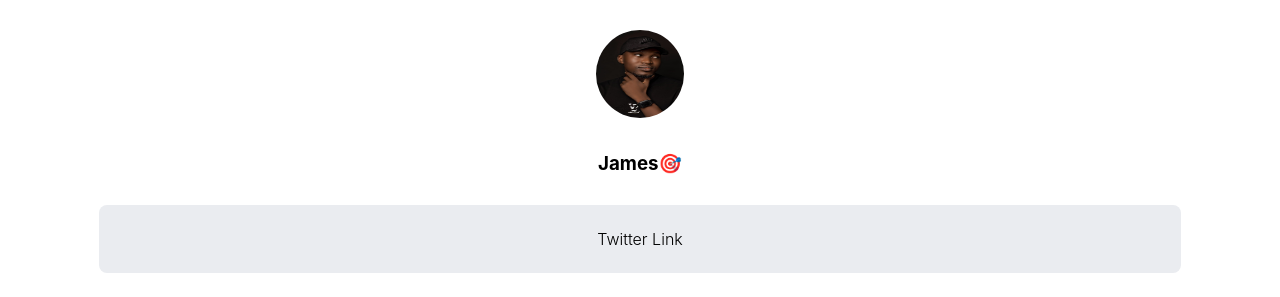
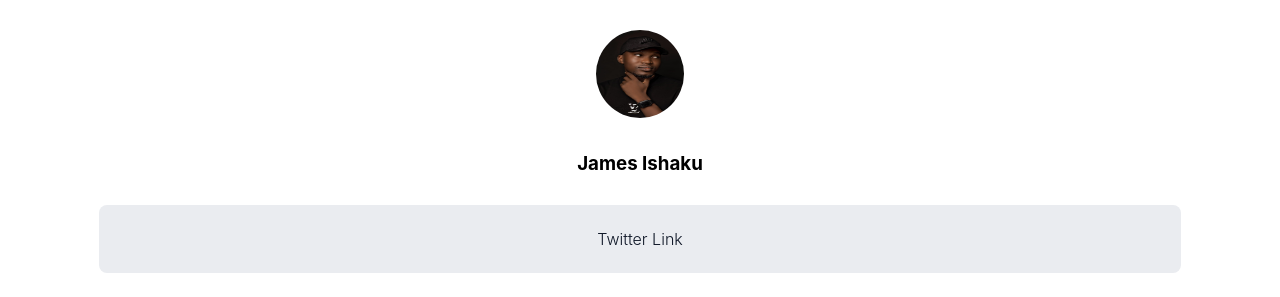
Before and after one commit to Jamesishaku/HNGi-stage1, a React (Create React App) app: page / in a window 1280 px wide. Shown: the top 297 px of the page. Built offline with nearby package versions, Linux system fonts and the light colour scheme.

Commit message:
added full name and twitter link

```diff
--- a/src/App.js
+++ b/src/App.js
@@ -6,11 +6,11 @@ function App() {
     <div className="App">
       <header className="profile">
         <img src={require('./images/photo.JPG')} alt="James Ishaku photo" id="profile__img"/>
-        <h3 id="twitter">James🎯</h3>
+        <h3 id="twitter">James Ishaku</h3>
         <p id="slack">js_nerd</p>
       </header>
       <main>
-          <div>Twitter Link</div>
+          <div><a href="https://twitter.com/js_nerd">Twitter Link</a></div>
           <div><a href="https://books.zuri.team" id="books">Zuri Books</a></div>
           <div><a href="https://books.zuri.team/python-for-beginners?ref_id=js_nerd" id="book__python">Python Book</a></div>
           <div><a href="https://background.zuri.team" id="pitch">Background Check for Coders</a></div>
```
